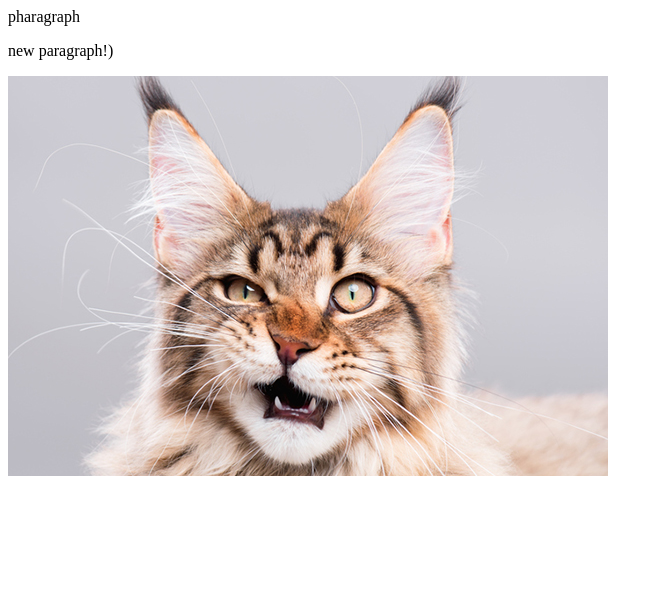
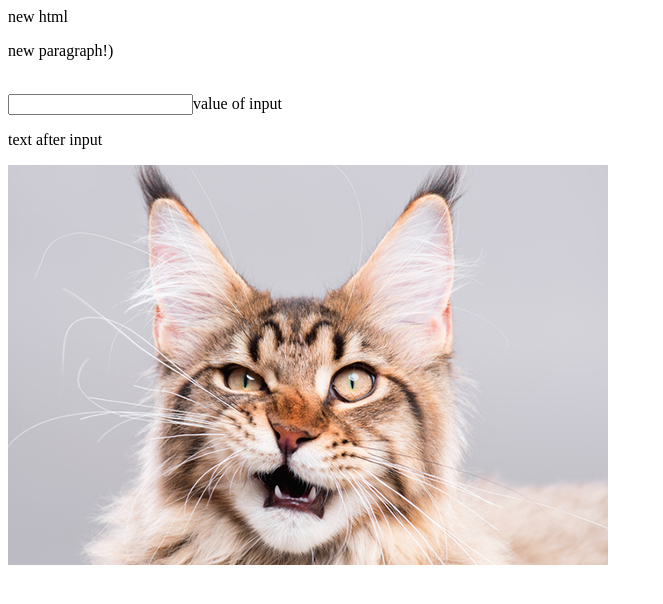
Before and after one commit to ilnuribat/nginx-ex, a plain HTML site: page htmls/index.html in a window 1280 px wide. Shown: the whole page, without its empty margins (0-663 px from the left). Drawn offline with Linux system fonts and the light colour scheme.

```diff
--- a/htmls/index.html
+++ b/htmls/index.html
@@ -1,8 +1,12 @@
 <html>
-<title>nginx example</title>
-<body>
-<p>pharagraph</p>
-<p>new paragraph!)<p/>
-<img src="../images/cat.jpg"/>
-</body>
+  <title>nginx example</title>
+  <body>
+    <p>new html</p>
+    <p>new paragraph!)<p/>
+    <br>
+    <input text="hi">value of input </input>
+    <br>
+    <p>text after input</p>
+    <img src="../images/cat.jpg"/>
+  </body>
 </html>
```
Also changed, not shown: 3 other files.
